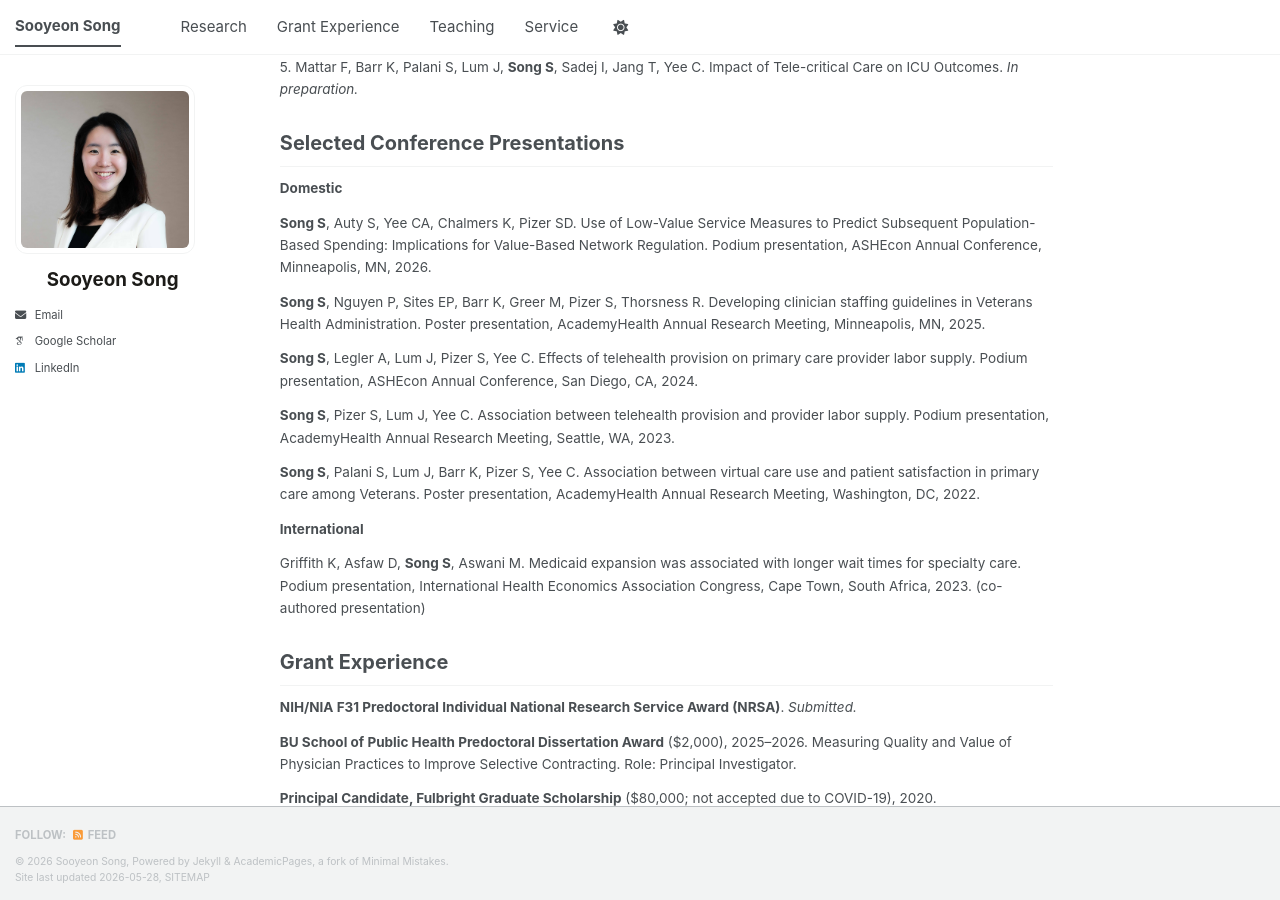
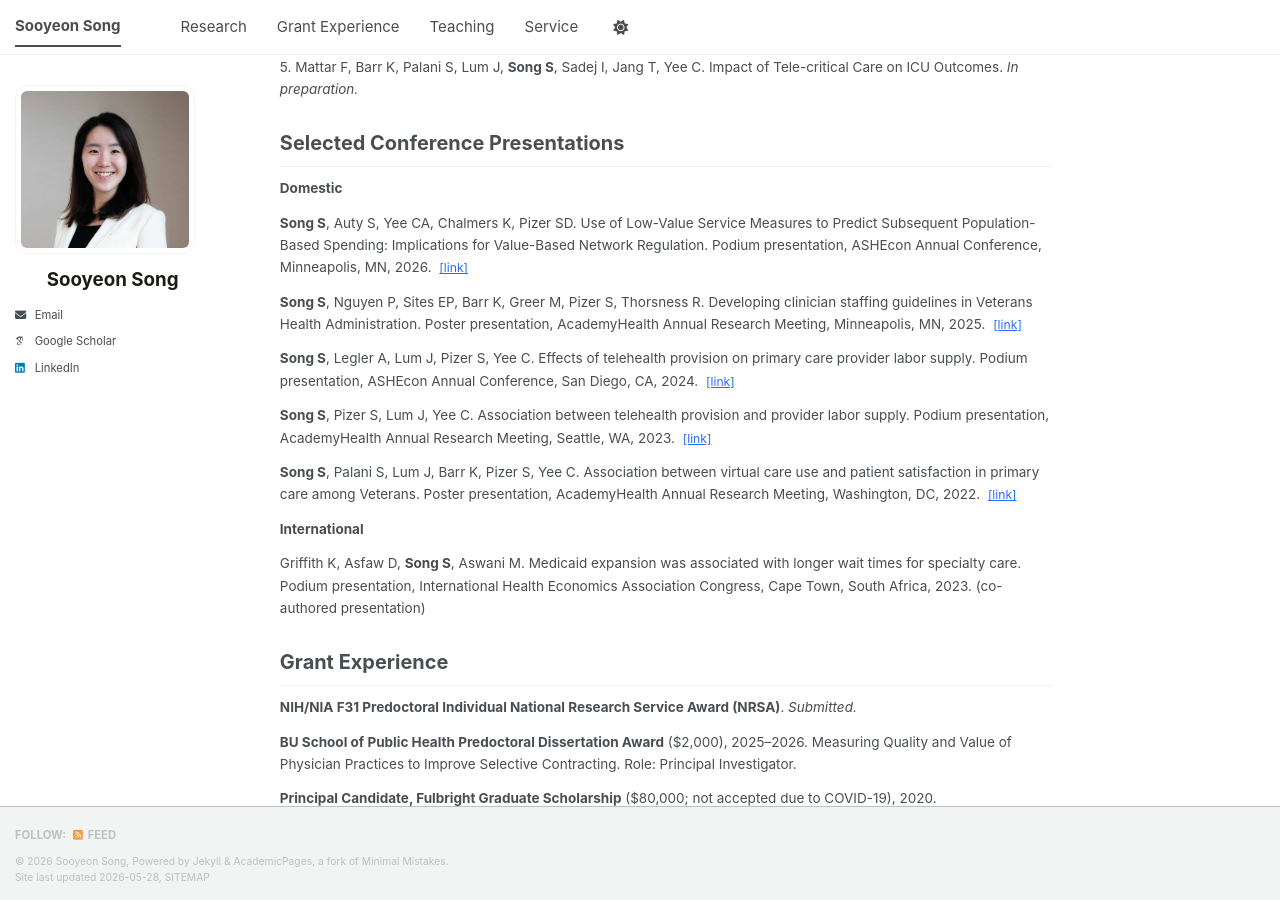
Before and after one commit to sooyeonsong/sooyeonsong.github.io, a Jekyll site: the page built from _pages/about.md, in a window 1280 px wide and 900 px high, scrolled down 1089 px. Built offline with Jekyll 4.4.1, drawn with Linux system fonts in a browser that asks for light colours; some web fonts are replaced; a script bundle is joined from its source files by our own code; library files that are not in the unit come from our copies.

Commit message:
Update about.md

```diff
--- a/_pages/about.md
+++ b/_pages/about.md
@@ -45,11 +45,11 @@ You can find my CV [here](/files/Song_CV.pdf).
 
 <div class="pub-list" markdown="0">
 <p><strong>Domestic</strong></p>
-<p><strong>Song S</strong>, Auty S, Yee CA, Chalmers K, Pizer SD. Use of Low-Value Service Measures to Predict Subsequent Population-Based Spending: Implications for Value-Based Network Regulation. Podium presentation, ASHEcon Annual Conference, Minneapolis, MN, 2026.</p>
-<p><strong>Song S</strong>, Nguyen P, Sites EP, Barr K, Greer M, Pizer S, Thorsness R. Developing clinician staffing guidelines in Veterans Health Administration. Poster presentation, AcademyHealth Annual Research Meeting, Minneapolis, MN, 2025.</p>
-<p><strong>Song S</strong>, Legler A, Lum J, Pizer S, Yee C. Effects of telehealth provision on primary care provider labor supply. Podium presentation, ASHEcon Annual Conference, San Diego, CA, 2024.</p>
-<p><strong>Song S</strong>, Pizer S, Lum J, Yee C. Association between telehealth provision and provider labor supply. Podium presentation, AcademyHealth Annual Research Meeting, Seattle, WA, 2023.</p>
-<p><strong>Song S</strong>, Palani S, Lum J, Barr K, Pizer S, Yee C. Association between virtual care use and patient satisfaction in primary care among Veterans. Poster presentation, AcademyHealth Annual Research Meeting, Washington, DC, 2022.</p>
+<p><strong>Song S</strong>, Auty S, Yee CA, Chalmers K, Pizer SD. Use of Low-Value Service Measures to Predict Subsequent Population-Based Spending: Implications for Value-Based Network Regulation. Podium presentation, ASHEcon Annual Conference, Minneapolis, MN, 2026. <a class="pub-link" href="https://ashecon.confex.com/ashecon/2026/meetingapp.cgi/Paper/18714" target="_blank" rel="noopener">[link]</a></p>
+<p><strong>Song S</strong>, Nguyen P, Sites EP, Barr K, Greer M, Pizer S, Thorsness R. Developing clinician staffing guidelines in Veterans Health Administration. Poster presentation, AcademyHealth Annual Research Meeting, Minneapolis, MN, 2025. <a class="pub-link" href="https://academyhealth.confex.com/academyhealth/2025arm/meetingapp.cgi/Paper/70262" target="_blank" rel="noopener">[link]</a></p>
+<p><strong>Song S</strong>, Legler A, Lum J, Pizer S, Yee C. Effects of telehealth provision on primary care provider labor supply. Podium presentation, ASHEcon Annual Conference, San Diego, CA, 2024. <a class="pub-link" href="https://ashecon.confex.com/ashecon/2024/meetingapp.cgi/Paper/15345" target="_blank" rel="noopener">[link]</a></p>
+<p><strong>Song S</strong>, Pizer S, Lum J, Yee C. Association between telehealth provision and provider labor supply. Podium presentation, AcademyHealth Annual Research Meeting, Seattle, WA, 2023. <a class="pub-link" href="https://academyhealth.confex.com/academyhealth/2023arm/meetingapp.cgi/Paper/60819" target="_blank" rel="noopener">[link]</a></p>
+<p><strong>Song S</strong>, Palani S, Lum J, Barr K, Pizer S, Yee C. Association between virtual care use and patient satisfaction in primary care among Veterans. Poster presentation, AcademyHealth Annual Research Meeting, Washington, DC, 2022. <a class="pub-link" href="https://academyhealth.confex.com/academyhealth/2022arm/meetingapp.cgi/Paper/52764" target="_blank" rel="noopener">[link]</a></p>
 <p><strong>International</strong></p>
 <p>Griffith K, Asfaw D, <strong>Song S</strong>, Aswani M. Medicaid expansion was associated with longer wait times for specialty care. Podium presentation, International Health Economics Association Congress, Cape Town, South Africa, 2023. (co-authored presentation)</p>
 </div>
```
